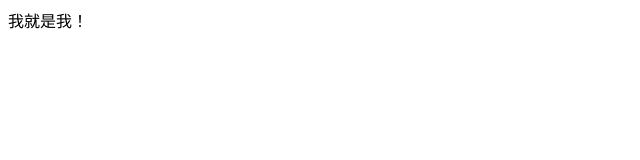
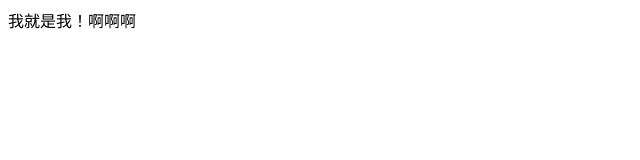
Before and after one commit to Z-Juner/Test, a plain HTML site: page index.html in a window 1280 px wide. Shown: the full height of the page, 0-640 px from the left. Drawn offline with Linux system fonts and the light colour scheme.

Commit message:
第一次修改

```diff
--- a/index.html
+++ b/index.html
@@ -7,6 +7,6 @@
     <title>Document</title>
 </head>
 <body>
-    我就是我！
+    我就是我！啊啊啊
 </body>
 </html>
```
